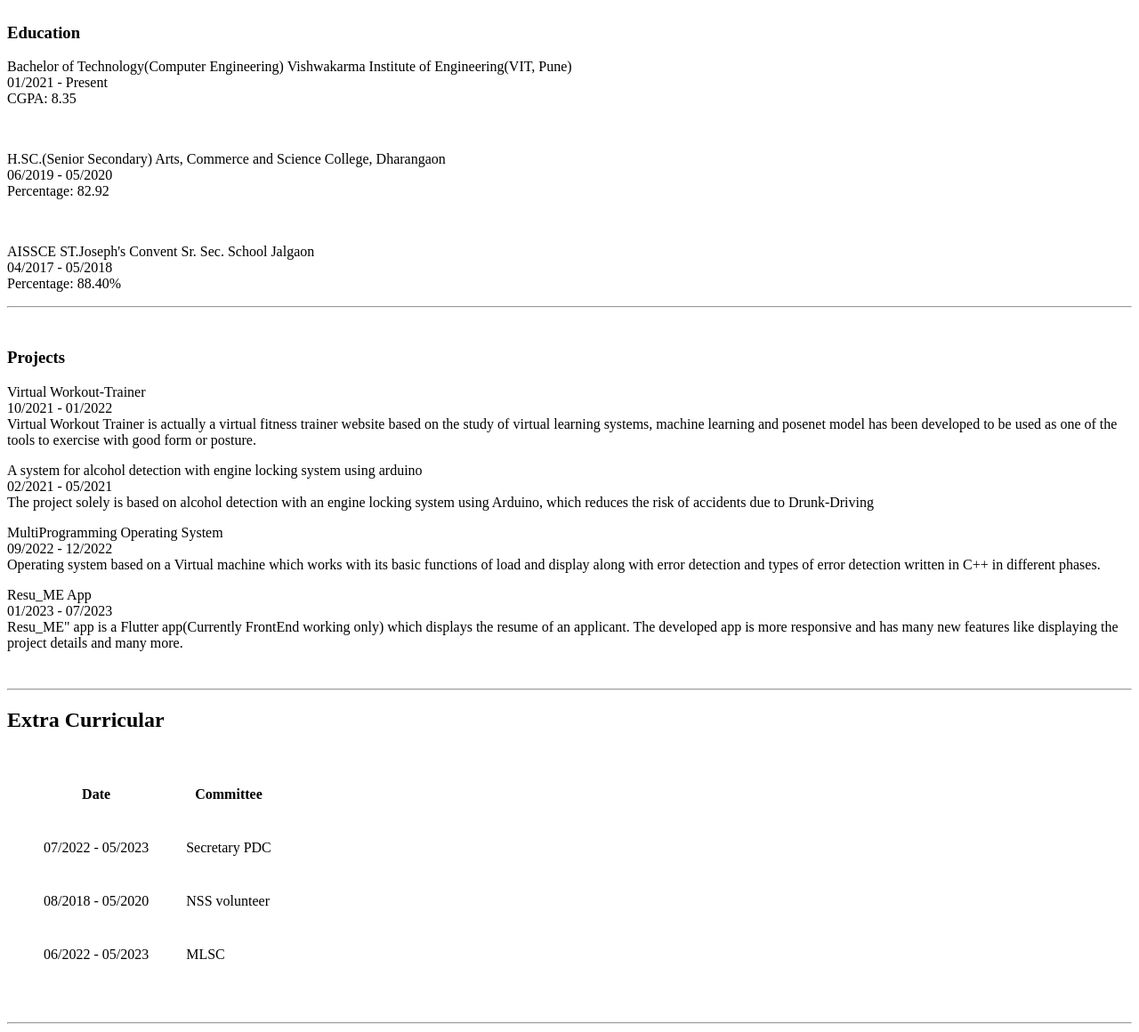
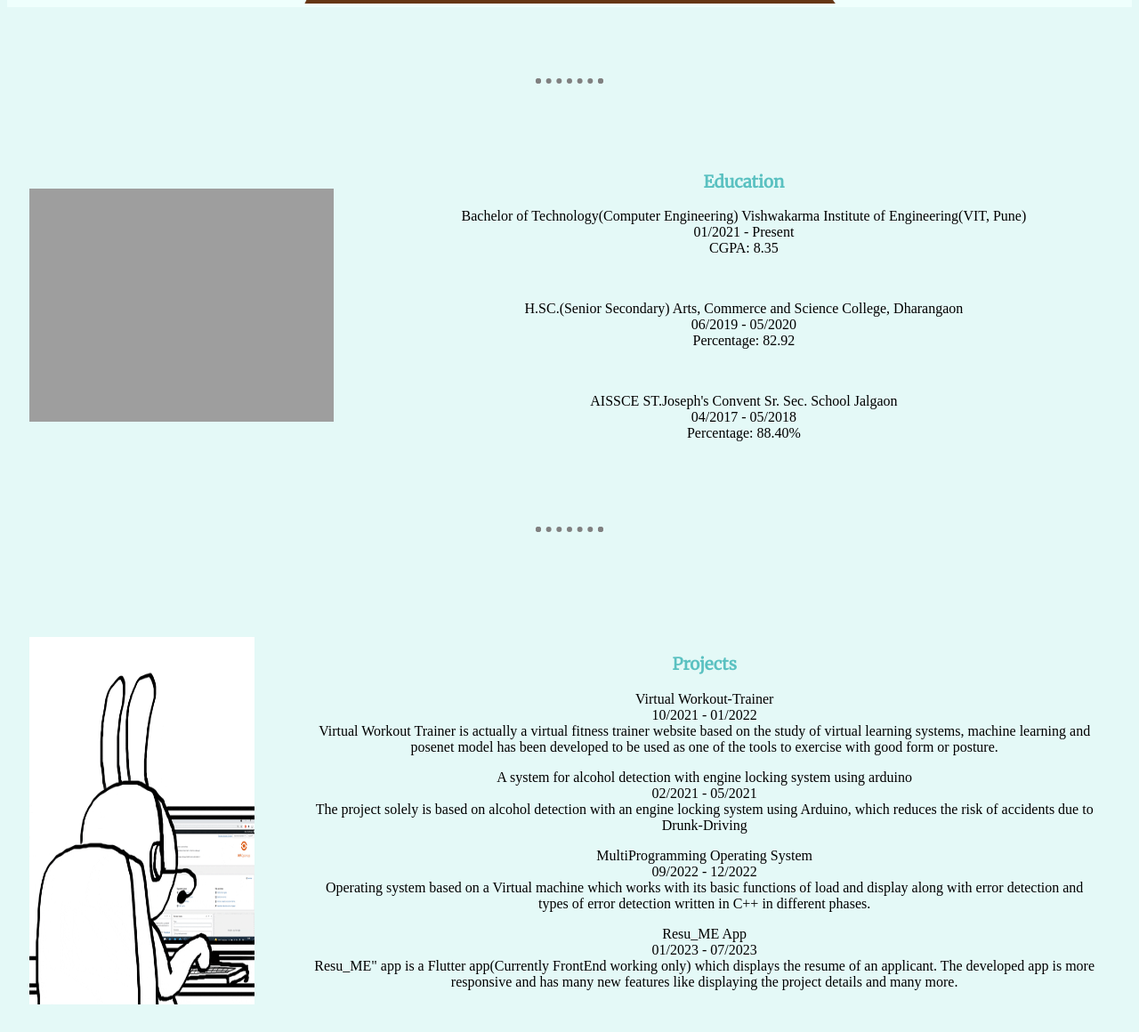
Before and after one commit to komaleshdpgit/CV_WebDev, a plain HTML site: page index.html in a window 1280 px wide. Shown: the part 632-1792 px from the top of the page at 89% size. Drawn offline with Linux system fonts and the light colour scheme; the site is published under a folder, as on GitHub Pages, so addresses that start at the root find nothing.

Commit message:
images all

```diff
--- a/index.html
+++ b/index.html
@@ -10,7 +10,7 @@
     <meta charset="UTF-8">
     <meta name="viewport" content="width=device-width, initial-scale=1.0">
     <title>❤️Komalesh Patil</title>
-    <link rel="stylesheet" href="/CSS/styles.css">
+    <link rel="stylesheet" href="CSS/styles.css">
     <link rel="preconnect" href="https://fonts.googleapis.com">
     <link rel="preconnect" href="https://fonts.gstatic.com" crossorigin>
     <link href="https://fonts.googleapis.com/css2?family=Merriweather&family=Pacifico&display=swap" rel="stylesheet">
@@ -42,7 +42,7 @@
 
         <hr>
         <div class="Edu">
-            <img class="eduimg" src="/images/education.gif" alt="">
+            <img class="eduimg" src="images/education.gif" alt="">
 
             <div class="btechInfo">
                 <h3>Education</h3>
@@ -79,7 +79,7 @@
         </div>
         <hr>
         <div class="Projects">
-            <img class="projectImg" src="/images/projects.gif" alt="">
+            <img class="projectImg" src="images/projects.gif" alt="">
             <div class="projectInfo">
                 <h3>Projects</h3>
                 <p> Virtual Workout-Trainer
@@ -172,7 +172,7 @@
                     </tr>
                 </table>
             </div>
-            <img class="skillsImg" src="/images/software.gif" alt="">
+            <img class="skillsImg" src="images/software.gif" alt="">
 
         </div>
 
```
